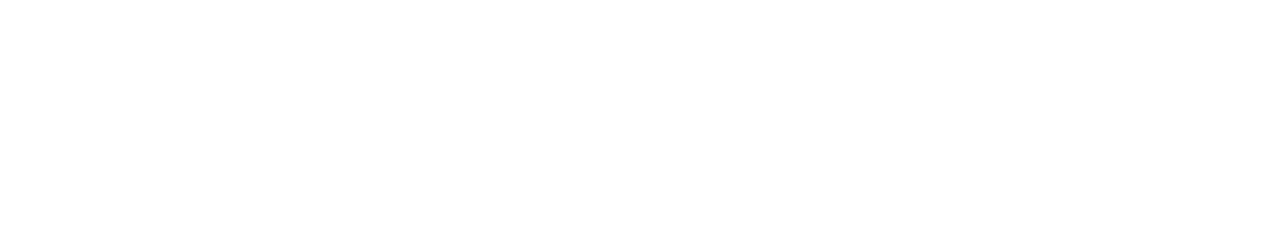
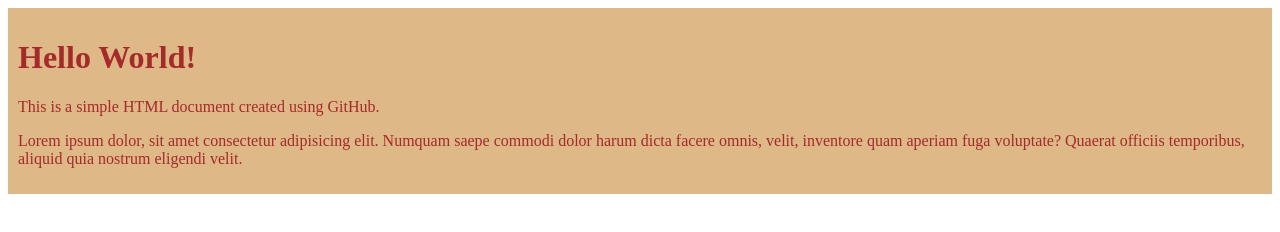
Before and after one commit to JannatJimu/my-first-github-repo, a plain HTML site: page index.html in a window 1280 px wide. Drawn offline with Linux system fonts and the light colour scheme.

Commit message:
added the first blog

```diff
--- a/index.html
+++ b/index.html
@@ -4,8 +4,13 @@
     <meta charset="UTF-8">
     <meta name="viewport" content="width=device-width, initial-scale=1.0">
     <title>My First Github Repo</title>
+    <link rel="stylesheet" href="styles/blog.css">
 </head>
 <body>
-
+    <div>
+        <h1>Hello World!</h1>
+        <p>This is a simple HTML document created using GitHub.</p>
+        <p>Lorem ipsum dolor, sit amet consectetur adipisicing elit. Numquam saepe commodi dolor harum dicta facere omnis, velit, inventore quam aperiam fuga voluptate? Quaerat officiis temporibus, aliquid quia nostrum eligendi velit.</p>
+    </div>
 </body>
 </html>
--- /dev/null
+++ b/styles/blog.css
@@ -0,0 +1,5 @@
+div{
+    color: brown;
+    background-color: burlywood;
+    padding: 10px;
+}
```
